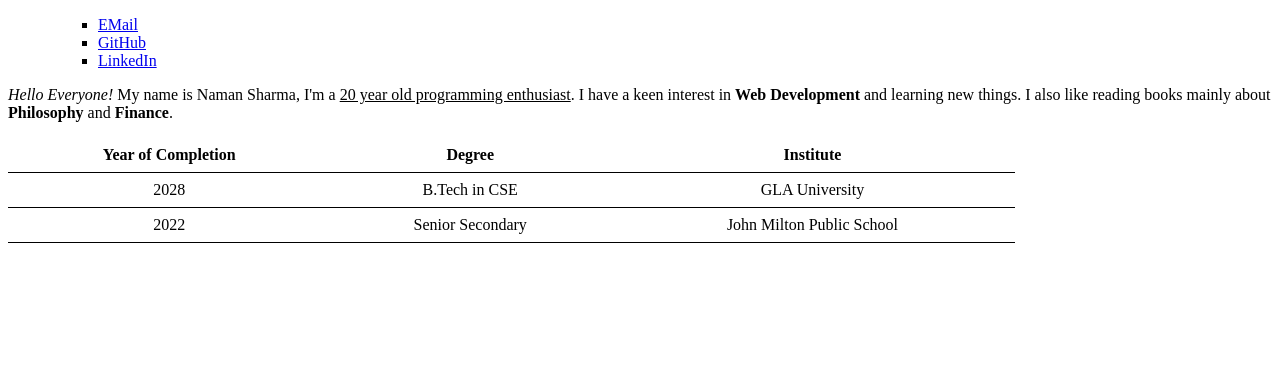
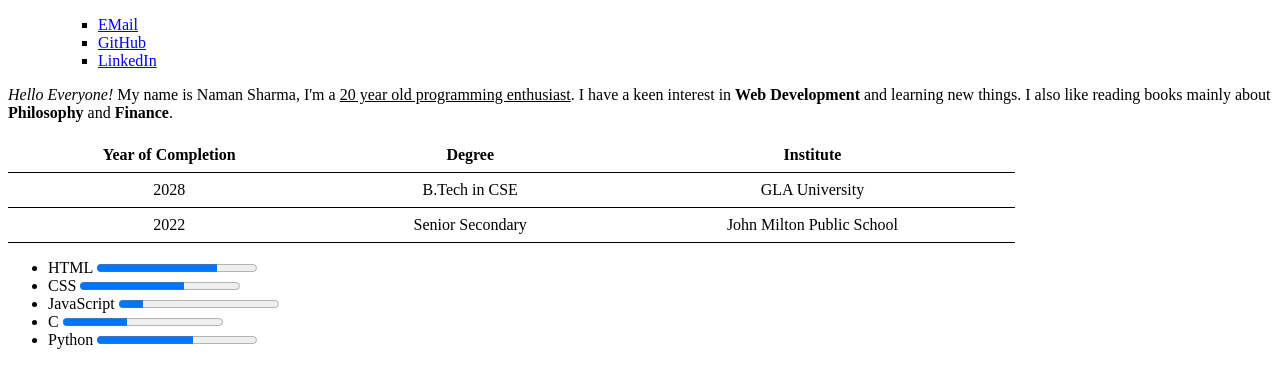
Before and after one commit to namandevs01/Frontend-Repo, a plain HTML site: page index2.html in a window 1280 px wide. Shown: the part 154-542 px from the top of the page. Drawn offline with Linux system fonts and the light colour scheme.

Commit message:
Part 6 : Assignment

```diff
--- a/index2.html
+++ b/index2.html
@@ -32,5 +32,12 @@
             <td style="border-bottom: 1px solid black; padding:8px; text-align: center;">John Milton Public School<td>
         </tr>
     </table>
+    <ul>
+        <li>HTML       <progress value="75" max="100"></progress></li>
+        <li>CSS        <progress value="65" max="100"></progress></li>
+        <li>JavaScript <progress value="15" max="100"></progress></li>
+        <li>C          <progress value="40" max="100"></progress></li>
+        <li>Python     <progress value="60" max="100"></progress></li>
+    </ul>
 </body>
 </html>
```
